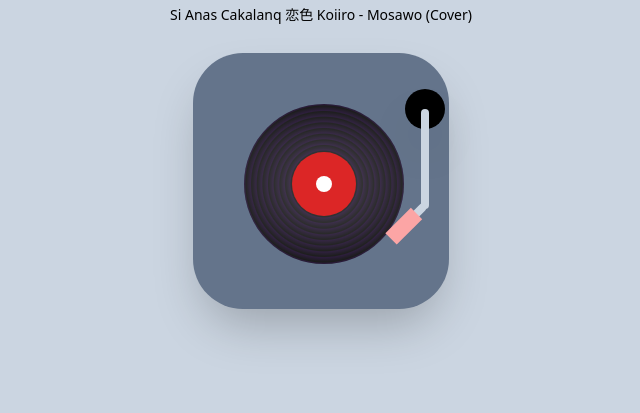
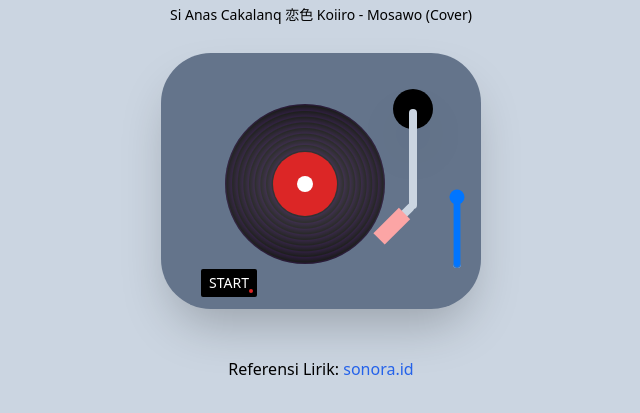
Before and after one commit to wamandaka/vinyl-player, a plain HTML site: page index.html in a window 1280 px wide. Shown: the part 75-488 px from the top of the page, without its empty margins (319-959 px from the left). Drawn offline with nearby package versions, Linux system fonts and the light colour scheme.

Commit message:
tambah tombol play/pause

```diff
--- a/index.html
+++ b/index.html
@@ -17,11 +17,12 @@
       </p>
       <!-- Turn Table/Plinth -->
       <div
-        class="bg-slate-500 rounded-[50px] w-64 h-64 mt-7 relative shadow-2xl"
+        class="bg-slate-500 rounded-[50px] w-80 h-64 my-7 relative shadow-2xl"
       >
         <!-- Platter/Vinyl/Circle Black -->
         <div
-          class="bg-black rounded-full w-40 h-40 absolute top-[20%] left-[20%] overflow-hidden platter animate-spin"
+          id="vinyl"
+          class="bg-black rounded-full w-40 h-40 absolute top-[20%] left-[20%] overflow-hidden platter"
         >
           <!-- Spin Effects -->
           <div
@@ -37,10 +38,10 @@
             ></div>
           </div>
         </div>
-        <!-- Turn Arm -->
+        <!-- tone Arm -->
         <div
-          id="turn-arm"
-          class="bg-black w-10 h-10 rounded-full absolute right-1 top-9 shadow-2xl cursor-pointer"
+          id="tone-arm"
+          class="bg-black w-10 h-10 rounded-full absolute right-12 top-9 shadow-2xl transition-all duration-300 ease-in-out"
         >
           <div
             class="bg-slate-300 w-2 h-[100px] rounded-full absolute translate-x-4 top-5"
@@ -52,7 +53,44 @@
             </div>
           </div>
         </div>
+        <button
+          id="playBtn"
+          class="text-sm px-2 py-1 bg-black text-white absolute bottom-3 left-10 rounded-sm"
+        >
+          START
+          <span
+            id="indicator"
+            class="w-1 h-1 bg-red-600 rounded-full absolute right-1 bottom-1"
+          ></span>
+        </button>
+        <input
+          max="1"
+          min="0"
+          onchange="audioVolume(this.value)"
+          step="0.01"
+          value="1"
+          type="range"
+          name="range"
+          id="volumeRange"
+          class="absolute bottom-16 -right-2 origin-top w-20 -rotate-90 bg-red-500"
+        />
       </div>
+      <audio
+        src="assets/song/Si Anas Cakalanq 恋色 Koiiro - Mosawo (Cover).mp3"
+        id="audioPlayer"
+        controls
+        class="hidden"
+      ></audio>
+      <p id="lyricsDisplay" class="text-center mb-5"></p>
+      <p>
+        Referensi Lirik:
+        <a
+          target="_blank"
+          class="text-blue-600"
+          href="https://www.sonora.id/amp/423899744/lirik-lagu-koiiro-%E6%81%8B%E8%89%B2-mosawo-lengkap-dengan-terjemahan-indonesia"
+          >sonora.id</a
+        >
+      </p>
     </div>
     <script src="script.js"></script>
   </body>
```
